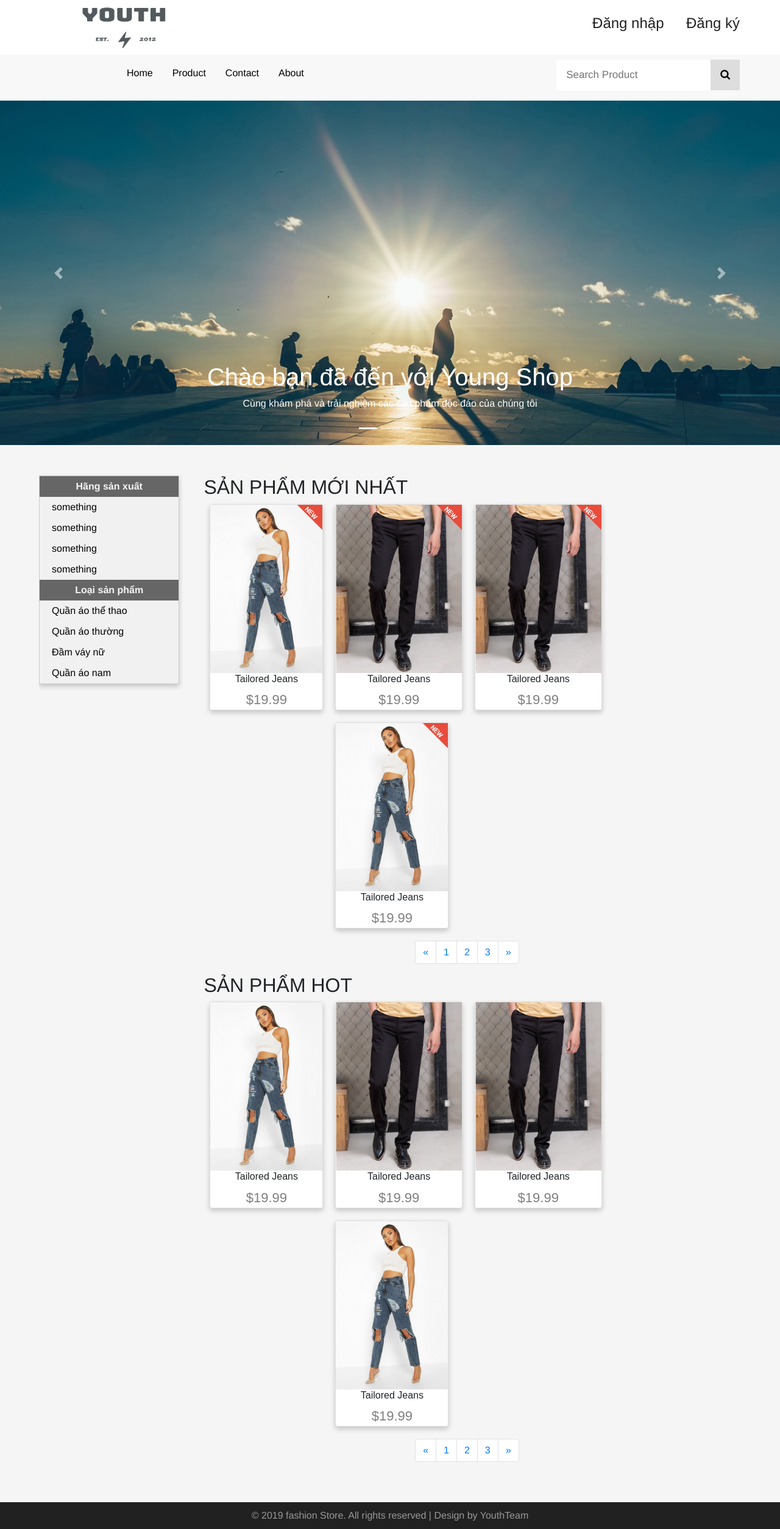
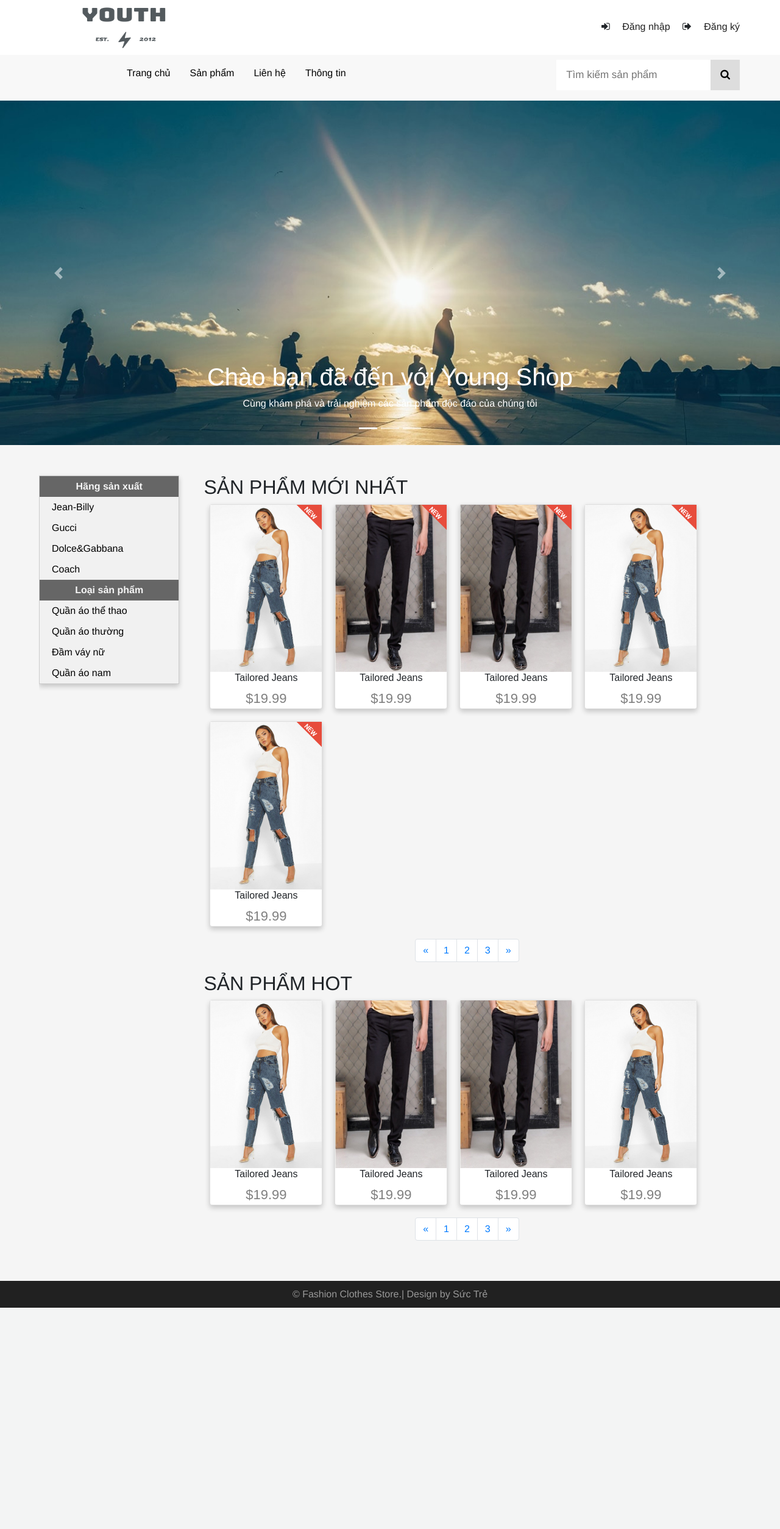
Before and after one commit to VuongDinh120/LTWEB1-17CK2-DoAn, a PHP site: page / in a window 1280 px wide. Shown: the whole page at 61% size. After the commit the page ends 2145 px from the top, so only its background shows below. Run offline with PHP 8.4, Linux system fonts and the light colour scheme.

Commit message:
chỉnh sửa class "login-container" và chuyển đổi ngôn ngữ sang tiếng việt

```diff
--- a/css/style.css
+++ b/css/style.css
@@ -1,6 +1,9 @@
 * {
     box-sizing: border-box;
+    margin: 0;
+    padding: 0;
 }
+
 body {
     margin: 0;
     font-family: "Helvetica Neue", Helvetica, Arial, sans-serif;
@@ -14,6 +17,7 @@
 div {
     display: block;
 }
+
 .header {
     position: relative;
 }
@@ -24,19 +28,20 @@
     background-color: #fff;
 }
 
-div.login-container{
+div.login-container {
     float: right;
     margin-right: 50px;
+    margin-top: 10px;
 }
 
-.login-container a{
+.login-container a {
     display: inline-block;
     padding: 14px 16px;
     color: #212121;
 }
 
-.login-container a:hover{
-  color: #999;
+.login-container a:hover {
+    color: #3597f1;
 }
 
 .bottom-header {
@@ -45,7 +50,7 @@
     background-color: #f8f8f8;
 }
 
-div.bottom-header{
+div.bottom-header {
     padding-left: 15%;
 }
 
@@ -63,12 +68,12 @@
     color: whitesmoke;
 }
 
-.bottom-header .search-container{
+.bottom-header .search-container {
     float: right;
     margin-right: 50px;
 }
 
-.bottom-header input[type=text]{
+.bottom-header input[type=text] {
     padding: 12px 16px;
     margin-top: 8px;
     font-size: 17px;
@@ -99,6 +104,7 @@
     margin: auto;
     padding: 0px;
 }
+
 .sidenav {
     position: relative;
     float: left;
@@ -109,20 +115,24 @@
     border: 1px solid #ccc;
     box-shadow: 0 4px 8px 0 rgba(0, 0, 0, 0.2);
 }
+
 .sidenav dl dt {
     padding: 5px 0px;
     background-color: #666666;
     color: #f5f5f5;
     text-align: center;
 }
+
 .sidenav dl {
     margin: 0px;
     padding: 0px;
 }
+
 .sidenav dl dd {
     background-color: #f1f1f1;
     margin-bottom: 0px;
 }
+
 .sidenav dl dd a {
     display: block;
     padding: 5px 0px;
@@ -130,6 +140,7 @@
     text-decoration: none;
     color: black;
 }
+
 .sidenav dl dd a:hover {
     background-color: #ddd;
     color: black;
@@ -147,7 +158,7 @@
 .card {
     float: left;
     box-shadow: 0 4px 8px 0 rgba(0, 0, 0, 0.2);
-  max-width: 224px;
+    max-width: 185px;
     margin: auto;
     text-align: center;
     font-family: arial;
@@ -181,20 +192,23 @@
     opacity: 1;
 }
 
-.card > img {
+.card>img {
     width: 100%;
     max-height: 276px;
 }
+
 .new,
 .sale {
     position: absolute;
     top: 0;
     right: 0;
 }
+
 .card-wrapper {
     display: block;
     float: left;
 }
+
 .pagination-wrapper {
     display: block;
     clear: left;
@@ -210,6 +224,7 @@
     -ms-transform: translate(-50%, -50%);
     text-align: center;
 }
+
 .card:hover img {
     opacity: 0.3;
 }
@@ -235,6 +250,7 @@
     padding-top: 10px;
     padding-bottom: 10px;
 }
+
 .footer p {
     margin-bottom: 0px;
 }
--- a/search.html
+++ b/index.htm
@@ -4,11 +4,10 @@
 <head>
     <meta charset="utf-8">
     <meta name="viewport" content="width=device-width, initial-scale=1.0">
-    <link rel="stylesheet" href="https://stackpath.bootstrapcdn.com/bootstrap/4.3.1/css/bootstrap.min.css"
-        integrity="sha384-ggOyR0iXCbMQv3Xipma34MD+dH/1fQ784/j6cY/iJTQUOhcWr7x9JvoRxT2MZw1T" crossorigin="anonymous">
+    <link rel="stylesheet" href="https://stackpath.bootstrapcdn.com/bootstrap/4.3.1/css/bootstrap.min.css" integrity="sha384-ggOyR0iXCbMQv3Xipma34MD+dH/1fQ784/j6cY/iJTQUOhcWr7x9JvoRxT2MZw1T" crossorigin="anonymous">
     <link rel="stylesheet" href="https://cdnjs.cloudflare.com/ajax/libs/font-awesome/4.7.0/css/font-awesome.min.css">
     <link rel="stylesheet" type="text/css" href="css/style.css">
-    <title>Search page</title>
+    <title>Trang chủ Shop</title>
 </head>
 
 <body>
@@ -18,27 +17,61 @@
                 <img src="./img/logo3_200x200.png" width="150" height="70" alt="Logo">
             </a>
             <div class="login-container">
+                <i class="fa fa-sign-in" aria-hidden="true"></i>
                 <a href="#">
-                    <h4>Đăng nhập</h4>
+                    <h6>Đăng nhập</h6>
                 </a>
+                <i class="fa fa-sign-out" aria-hidden="true"></i>
                 <a href="#">
-                    <h4>Đăng ký</h4>
+                    <h6>Đăng ký</h6>
                 </a>
             </div>
 
         </div>
         <div class="bottom-header">
-            <a href="#home">Home</a>
-            <a href="#contact">Product</a>
-            <a href="#contact">Contact</a>
-            <a href="#about">About</a>
+            <a href="index.htm">Trang chủ</a>
+            <a href="#product">Sản phẩm</a>
+            <a href="#contact">Liên hệ</a>
+            <a href="about.htm">Thông tin</a>
             <div class="search-container">
                 <form action="/action_page.php" method="GET">
-                    <input type="text" placeholder="Search Product" name="search">
+                    <input type="text" placeholder="Tìm kiếm sản phẩm" name="search">
                     <button type="submit"><i class="fa fa-search"></i></button>
                 </form>
             </div>
         </div>
+    </div>
+
+    <div id="carouselExampleIndicators" class="carousel slide" data-ride="carousel">
+        <ol class="carousel-indicators">
+            <li data-target="#carouselExampleIndicators" data-slide-to="0" class="active"></li>
+            <li data-target="#carouselExampleIndicators" data-slide-to="1"></li>
+            <li data-target="#carouselExampleIndicators" data-slide-to="2"></li>
+        </ol>
+        <div class="carousel-inner">
+            <div class="carousel-item active">
+                <img src="./img/img (25).jpg" class="d-block w-100" alt="no hinh">
+                <div class="carousel-caption d-none d-md-block">
+                    <h1>Chào bạn đã đến với Young Shop</h1>
+                    <p>Cùng khám phá và trải nghiệm các sản phẩm độc đáo của chúng tôi</p>
+                </div>
+            </div>
+            <div class="carousel-item">
+                <img src="./img/slide-3.jpg" class="d-block w-100" alt="no hinh">
+            </div>
+            <div class="carousel-item">
+                <img src="./img/img (35).jpg" class="d-block w-100" alt="no hinh">
+            </div>
+
+        </div>
+        <a class="carousel-control-prev" href="#carouselExampleIndicators" role="button" data-slide="prev">
+            <span class="carousel-control-prev-icon" aria-hidden="true"></span>
+            <span class="sr-only">Trước</span>
+        </a>
+        <a class="carousel-control-next" href="#carouselExampleIndicators" role="button" data-slide="next">
+            <span class="carousel-control-next-icon" aria-hidden="true"></span>
+            <span class="sr-only">Sau</span>
+        </a>
     </div>
 
     <div class="wrapper">
@@ -74,11 +107,12 @@
         </div>
         <div class="container">
             <div class="hot-product-wrapper">
+                <h2>SẢN PHẨM MỚI NHẤT</h2>
                 <div class="card-wrapper">
                     <div class="card">
                         <img src="./img/womens-blue-acid-wash-distressed-mom-jeans.jfif" alt="Denim Jeans">
                         <div class="middle">
-                            <button>Add to Cart</button>
+                            <button>Thêm vào giỏ hàng</button>
                         </div>
                         <div>
                             <img src="./img/new.png" class="new" alt="Denim Jeans">
@@ -130,13 +164,51 @@
                         <h6>Tailored Jeans</h6>
                         <p class="price">$19.99</p>
                     </div>
+
+                </div>
+                <div class="pagination-wrapper">
+                    <nav aria-label="Page navigation example">
+                        <ul class="pagination justify-content-center">
+                            <li class="page-item">
+                                <a class="page-link" href="#" aria-label="Previous">
+                                    <span aria-hidden="true">&laquo;</span>
+                                </a>
+                            </li>
+                            <li class="page-item"><a class="page-link" href="#">1</a></li>
+                            <li class="page-item"><a class="page-link" href="#">2</a></li>
+                            <li class="page-item"><a class="page-link" href="#">3</a></li>
+                            <li class="page-item">
+                                <a class="page-link" href="#" aria-label="Next">
+                                    <span aria-hidden="true">&raquo;</span>
+                                </a>
+                            </li>
+                        </ul>
+                    </nav>
+                </div>
+            </div>
+            <div class="hot-product-wrapper">
+                <h2>SẢN PHẨM HOT</h2>
+                <div class="card-wrapper">
                     <div class="card">
                         <img src="./img/womens-blue-acid-wash-distressed-mom-jeans.jfif" alt="Denim Jeans">
                         <div class="middle">
-                            <button>Add to Cart</button>
+                            <button>Thêm vào giỏ hàng</button>
                         </div>
-                        <div>
-                            <img src="./img/new.png" class="new" alt="Denim Jeans">
+                        <h6>Tailored Jeans</h6>
+                        <p class="price">$19.99</p>
+                    </div>
+                    <div class="card">
+                        <img src="./img/8568c7f31076735d806a9efcd8615e3f.jfif" alt="Denim Jeans">
+                        <div class="middle">
+                            <button>Thêm vào giỏ hàng</button>
+                        </div>
+                        <h6>Tailored Jeans</h6>
+                        <p class="price">$19.99</p>
+                    </div>
+                    <div class="card">
+                        <img src="./img/8568c7f31076735d806a9efcd8615e3f.jfif" alt="Denim Jeans">
+                        <div class="middle">
+                            <button>Thêm vào giỏ hàng</button>
                         </div>
                         <h6>Tailored Jeans</h6>
                         <p class="price">$19.99</p>
@@ -221,16 +246,13 @@
     </div>
 
     <div class="footer">
-        <p>© 2019 fashion Store. All rights reserved | Design by YouthTeam</p>
+        <p>© Fashion Clothes Store.| Design by Sức Trẻ</p>
     </div>
-    <script src="https://code.jquery.com/jquery-3.3.1.slim.min.js"
-        integrity="sha384-q8i/X+965DzO0rT7abK41JStQIAqVgRVzpbzo5smXKp4YfRvH+8abtTE1Pi6jizo" crossorigin="anonymous">
+    <script src="https://code.jquery.com/jquery-3.3.1.slim.min.js" integrity="sha384-q8i/X+965DzO0rT7abK41JStQIAqVgRVzpbzo5smXKp4YfRvH+8abtTE1Pi6jizo" crossorigin="anonymous">
     </script>
-    <script src="https://cdnjs.cloudflare.com/ajax/libs/popper.js/1.14.7/umd/popper.min.js"
-        integrity="sha384-UO2eT0CpHqdSJQ6hJty5KVphtPhzWj9WO1clHTMGa3JDZwrnQq4sF86dIHNDz0W1" crossorigin="anonymous">
+    <script src="https://cdnjs.cloudflare.com/ajax/libs/popper.js/1.14.7/umd/popper.min.js" integrity="sha384-UO2eT0CpHqdSJQ6hJty5KVphtPhzWj9WO1clHTMGa3JDZwrnQq4sF86dIHNDz0W1" crossorigin="anonymous">
     </script>
-    <script src="https://stackpath.bootstrapcdn.com/bootstrap/4.3.1/js/bootstrap.min.js"
-        integrity="sha384-JjSmVgyd0p3pXB1rRibZUAYoIIy6OrQ6VrjIEaFf/nJGzIxFDsf4x0xIM+B07jRM" crossorigin="anonymous">
+    <script src="https://stackpath.bootstrapcdn.com/bootstrap/4.3.1/js/bootstrap.min.js" integrity="sha384-JjSmVgyd0p3pXB1rRibZUAYoIIy6OrQ6VrjIEaFf/nJGzIxFDsf4x0xIM+B07jRM" crossorigin="anonymous">
     </script>
 </body>
 
```
Also changed, not shown: other parts of index.htm (+5 -52 lines), about.htm (renamed from product-detail.html, +15 -17 lines), product-detail.htm (added, +95 -0 lines), search.htm (renamed from index.html, +90 -100 lines), img/8568c7f31076735d806a9efcd8615e3f.jfif. Lines whose indentation alone changed are shown as unchanged.
